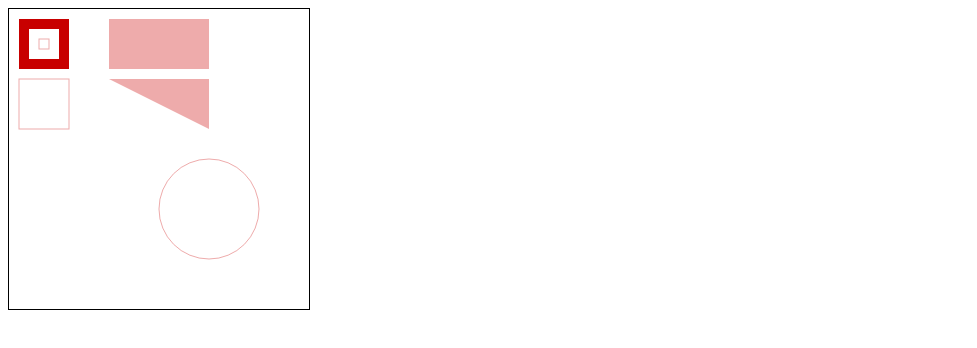
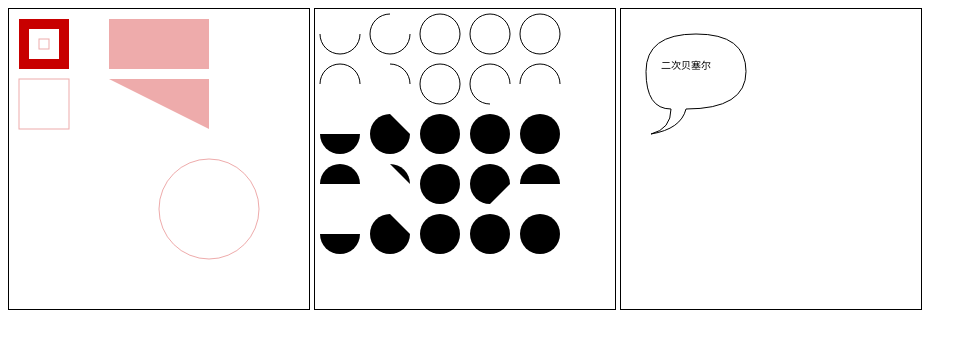
Before and after one commit to hecan2828/canvas, a plain HTML site: page index.html in a window 1280 px wide. Shown: the whole page, without its empty margins (0-977 px from the left). Drawn offline with Linux system fonts and the light colour scheme.

Commit message:
add some

```diff
--- a/index.html
+++ b/index.html
@@ -11,7 +11,8 @@
   </head>
   <body>
     <canvas id="canvas1" width="300" height="300">对不起！ 请升级浏览器</canvas>
-
+    <canvas id="canvas2" width="300" height="300">对不起！ 请升级浏览器</canvas>
+    <canvas id="canvas3" width="300" height="300">对不起！ 请升级浏览器</canvas>
     <script type="text/javascript">
     //https://developer.mozilla.org/zh-CN/docs/Web/API/Canvas_API/Tutorial/Drawing_shapes
     // 绘图
@@ -46,8 +47,49 @@
     canvas1.beginPath()
     canvas1.moveTo(250, 200)
     canvas1.arc(200, 200, 50, 0, Math.PI*2, true)
+    //注意：arc()函数中的角度单位是弧度，不是度数。角度与弧度的js表达式:radians=(Math.PI/180)*degrees。
     canvas1.stroke()
     canvas1.closePath()
+
+    // 第二张图
+    var canvas2 = document.querySelector('#canvas2').getContext('2d')
+    for(var i = 0; i < 5; i++){
+     for(var j = 0; j < 5; j++){
+       canvas2.beginPath()
+       var x = 25 + j * 50               // x 坐标值
+       var y = 25 + i * 50             // y 坐标值
+       var radius = 20                    // 圆弧半径
+       var startAngle = 0;                     // 开始点
+       var endAngle  = Math.PI+(Math.PI*j)/2 // 结束点
+       var anticlockwise =  i % 2 == 0 ? false : true // 顺时针或逆时针
+
+       canvas2.arc(x, y, radius, startAngle, endAngle, anticlockwise)
+
+       if (i>1){
+         canvas2.fill()
+       } else {
+         canvas2.stroke()
+       }
+     }
+    }
+
+    // 第三张图
+      var canvas3 = document.querySelector('#canvas3').getContext('2d')
+      // quadraticCurveTo(cp1x, cp1y, x, y)
+      // 绘制二次贝塞尔曲线，x,y为结束点，cp1x,cp1y为控制点。
+      // bezierCurveTo(cp1x, cp1y, cp2x, cp2y, x, y)
+      // 绘制三次贝塞尔曲线，x,y为结束点，cp1x,cp1y为控制点一，cp2x,cp2y为控制点二。
+
+      canvas3.beginPath();
+      canvas3.moveTo(75,25);
+      canvas3.quadraticCurveTo(25,25,25,62.5);
+      canvas3.quadraticCurveTo(25,100,50,100);
+      canvas3.quadraticCurveTo(50,120,30,125);
+      canvas3.quadraticCurveTo(60,120,65,100);
+      canvas3.quadraticCurveTo(125,100,125,62.5);
+      canvas3.quadraticCurveTo(125,25,75,25);
+      canvas3.stroke()
+      canvas3.fillText('二次贝塞尔', 40, 60);
     </script>
   </body>
 </html>
```
